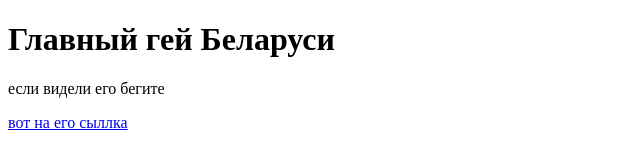
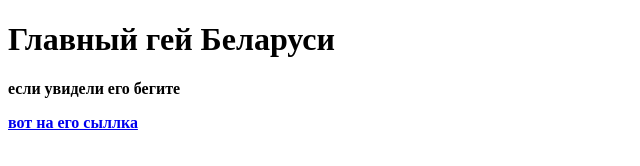
Before and after one commit to egormaz/egormaz.github.io, a plain HTML site: page index.html in a window 1280 px wide. Shown: the whole page, without its empty margins (0-640 px from the left). Drawn offline with Linux system fonts and the light colour scheme.

Commit message:
Add files via upload

```diff
--- a/index.html
+++ b/index.html
@@ -8,7 +8,7 @@
 </head>
 <body>
 <h1>Главный гей Беларуси</h1>
-<p>если видели его бегите</p>
+<p><b>если увидели его бегите<b></p>
 <a href="https://vk.com/husband_iannie9" target="_blank">
 	вот на его сыллка
 	<a>
```
